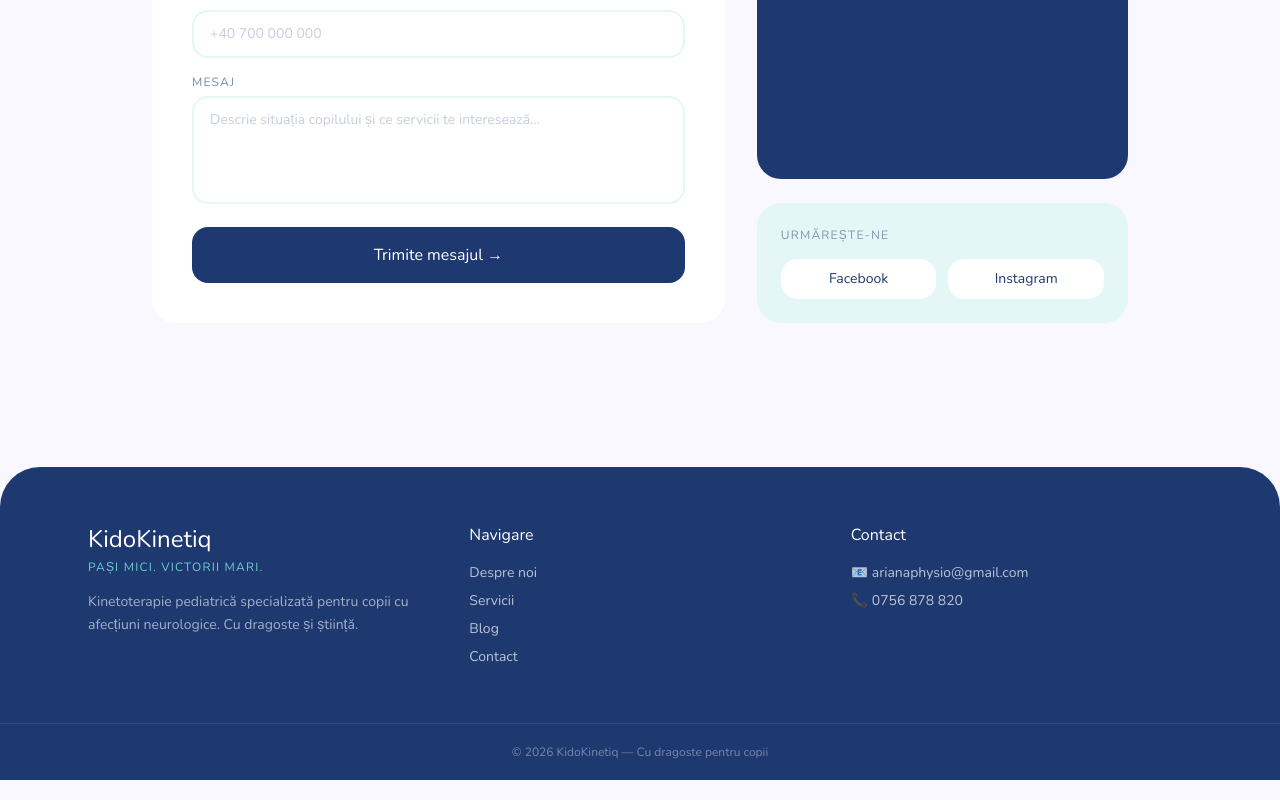
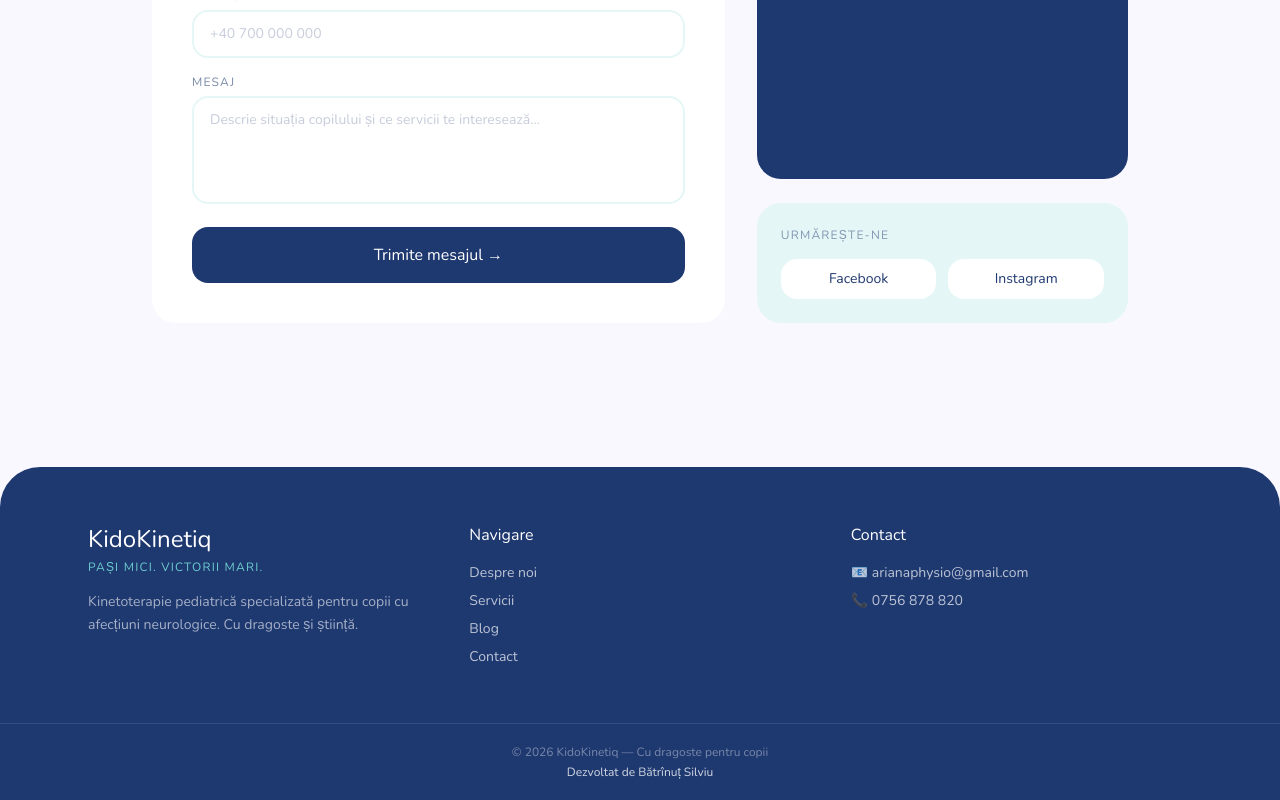
Before and after one commit to BatrinutSilviu/KidoKinetiq, a Next.js app: page /contact in a window 1280 px wide. Shown: the part 1069-1869 px from the top of the page. Built offline with nearby package versions, Linux system fonts and the light colour scheme; no server answers.

Commit message:
add dev's name

```diff
--- a/src/components/Footer.tsx
+++ b/src/components/Footer.tsx
@@ -41,6 +41,7 @@ export default function Footer() {
 
       <div className="border-t border-white/10 text-center py-5 text-xs text-white/40">
         © {new Date().getFullYear()} KidoKinetiq — Cu dragoste pentru copii
+        <span className="block mt-1 text-white/80 font-600">Dezvoltat de Bătrînuț Silviu</span>
       </div>
     </footer>
   )
```
